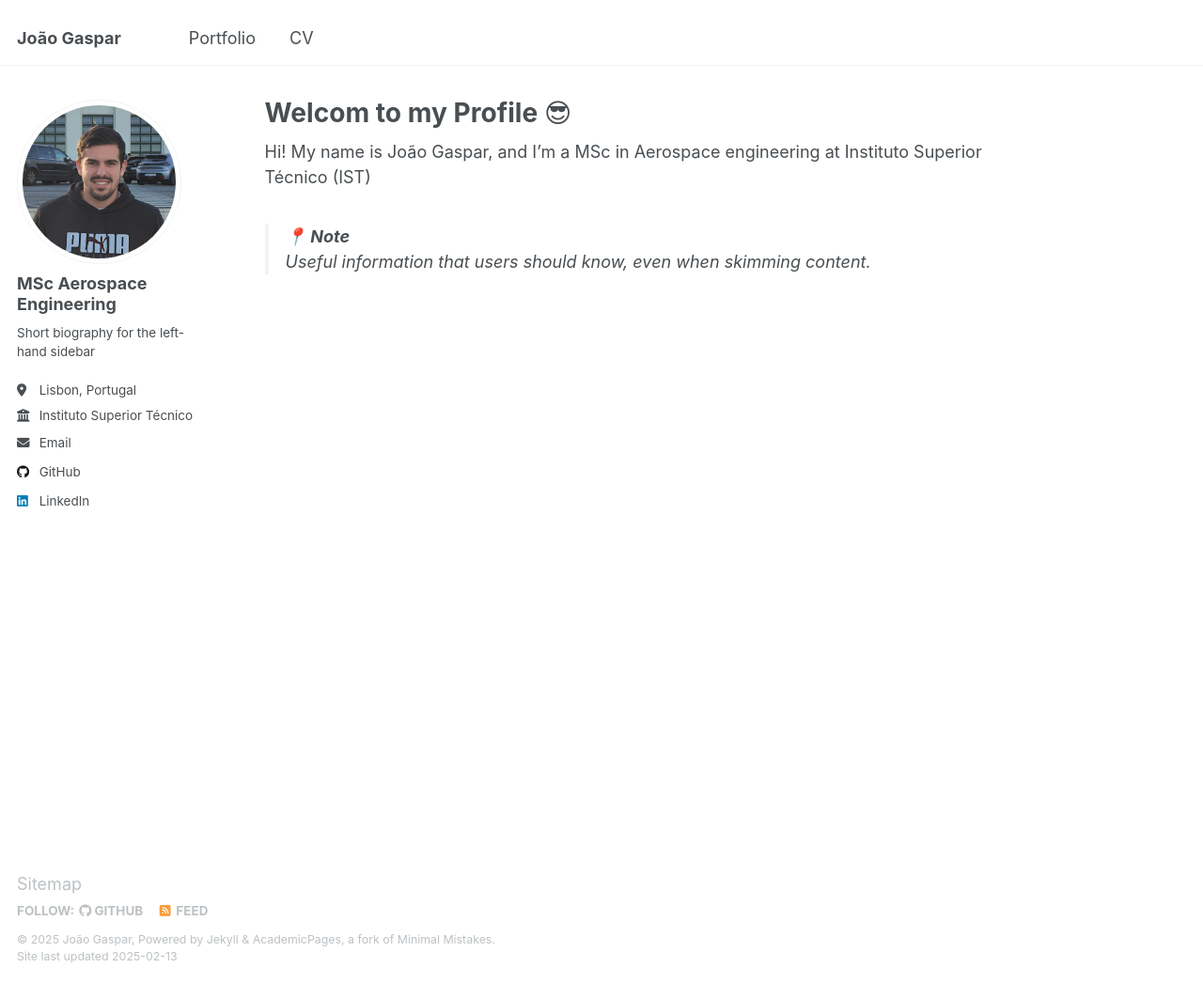
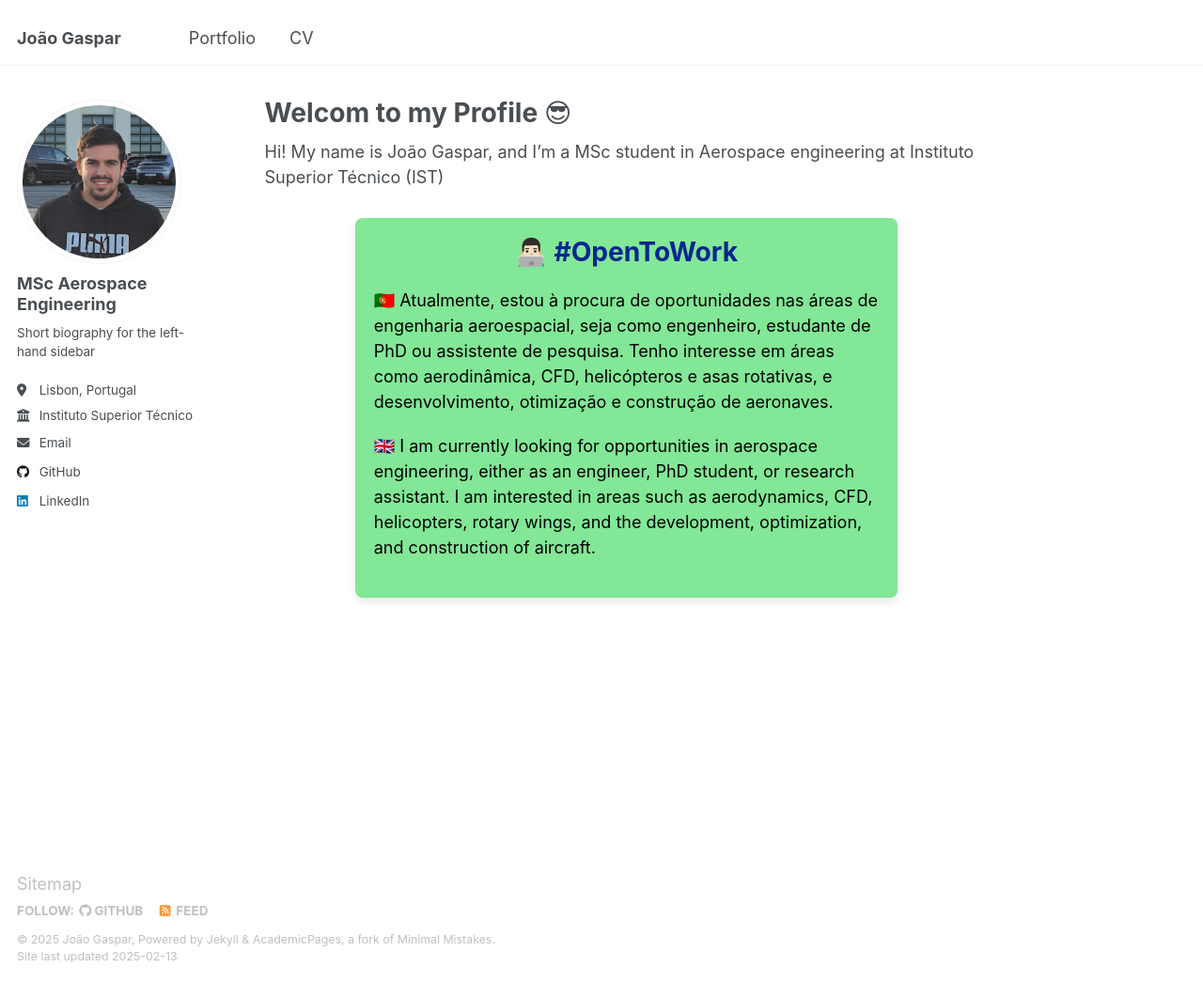
Before and after one commit to joaogaspar00/joaogaspar00.github.io, a Jekyll site: the page built from _pages/about.md, in a window 1280 px wide and 1046 px high. Shown: the whole window at 94% size. Built offline with Jekyll 4.4.1, drawn with Linux system fonts in a browser that asks for light colours.

Commit message:
update about

```diff
--- a/_pages/about.md
+++ b/_pages/about.md
@@ -7,7 +7,10 @@ redirect_from:
   - /about.html
 ---
 
-Hi! My name is João Gaspar, and I'm a MSc in Aerospace engineering at Instituto Superior Técnico (IST)
+Hi! My name is João Gaspar, and I'm a MSc student in Aerospace engineering at Instituto Superior Técnico (IST)
 
-> **📍 Note**
-> Useful information that users should know, even when skimming content.
+<div style="width: 75%; background-color: #82e796; color: black; border-radius: 8px; padding: 20px; box-shadow: 0 4px 8px rgba(0, 0, 0, 0.1); margin: 30px auto;">
+    <h1 style="color: #002590; font-weight: bold; margin-top: 0; text-align: center;">👨🏻‍💻 #OpenToWork</h1>
+    <p style="margin: 20px 0;"> 🇵🇹 Atualmente, estou à procura de oportunidades nas áreas de engenharia aeroespacial, seja como engenheiro, estudante de PhD ou assistente de pesquisa. Tenho interesse em áreas como aerodinâmica, CFD, helicópteros e asas rotativas, e desenvolvimento, otimização e construção de aeronaves.</p>
+    <p style="margin: 20px 0;">🇬🇧 I am currently looking for opportunities in aerospace engineering, either as an engineer, PhD student, or research assistant. I am interested in areas such as aerodynamics, CFD, helicopters, rotary wings, and the development, optimization, and construction of aircraft.</p>
+</div>
```
Also changed, not shown: _pages/sitemap.md (+2 -0 lines).
